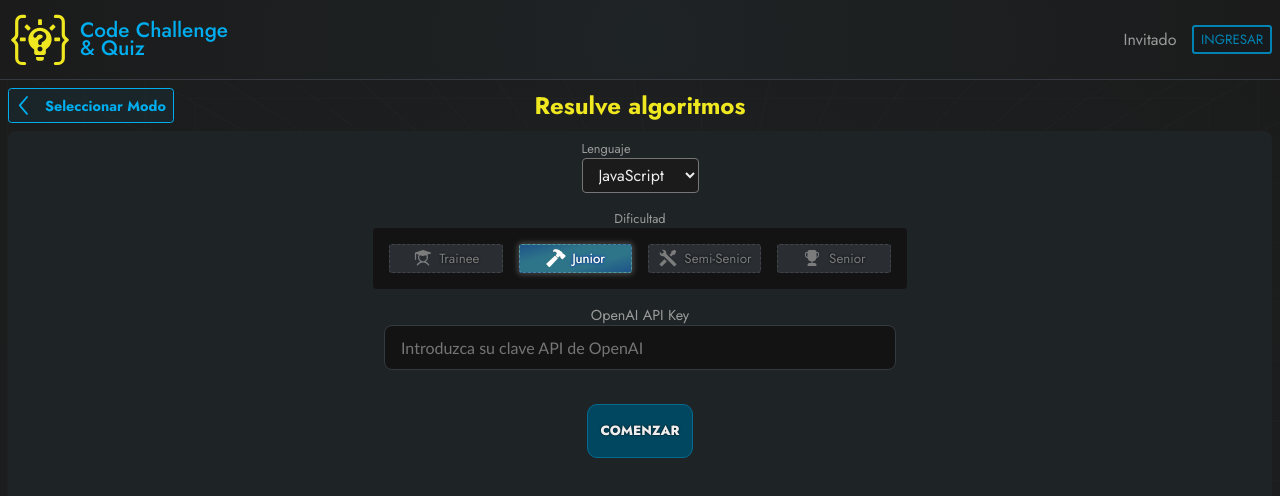
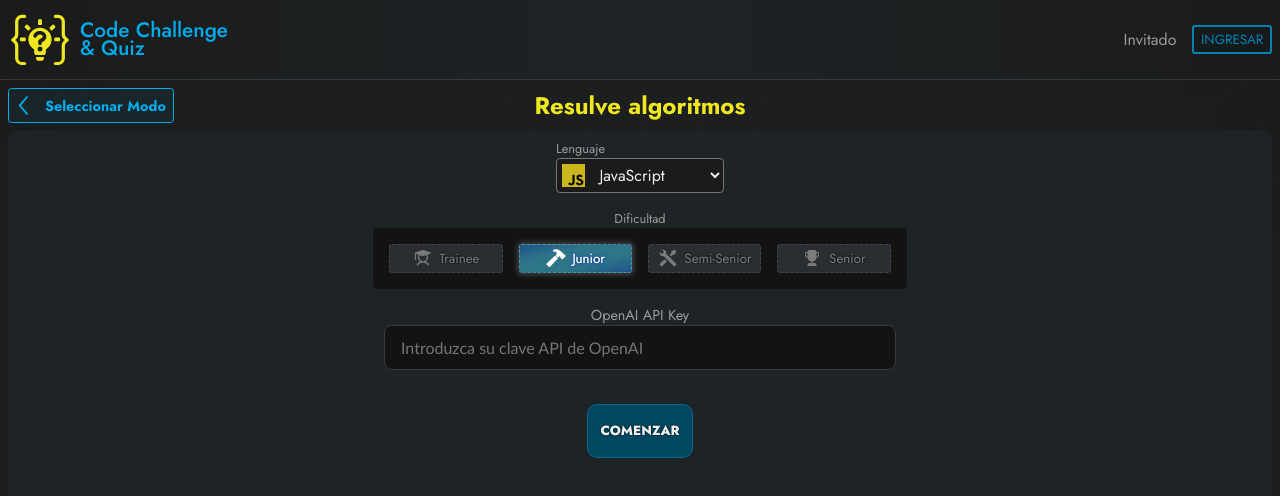
Before and after one commit to AletzMan/code_challenge_and_quiz, a Next.js app: page /playground/algorithms in a window 1280 px wide. Shown: the top 496 px of the page. Built offline with nearby package versions, Linux system fonts and the light colour scheme.

Commit message:
Chore:  Change styles combobox

```diff
--- a/app/components/Combobox/Combobox.tsx
+++ b/app/components/Combobox/Combobox.tsx
@@ -1,5 +1,6 @@
 import { ChangeEventHandler } from "react"
 import styles from "./styles.module.scss"
+import { CATEGORIES } from "@/app/utils/const"
 
 export interface IComboboxOptions {
     option: string
@@ -21,10 +22,13 @@ export function Combobox({ label, options, value, onChange }: Props) {
             {label && <label className={styles.label}>{label}</label>}
             <select className={styles.select} value={value} onChange={onChange} /*style={{ color: `${options.find(option => option.option === value)?.color}` }}*/>
                 {options.map(option => (
-                    <option key={option.option} value={option.option} /*style={{ color: `${option.color}` }}*/>{option.value}</option>
+                    <option className={styles.option} key={option.option} value={option.option} /*style={{ color: `${option.color}` }}*/>{option.value}</option>
                 ))
                 }
             </select>
+            <div className={styles.logo}>
+                {CATEGORIES.languages.items.find(lang => lang.option === value)?.logo}
+            </div>
         </fieldset>
     )
 }
--- a/app/components/Combobox/styles.module.scss
+++ b/app/components/Combobox/styles.module.scss
@@ -1,8 +1,31 @@
 .combobox {
+    position: relative;
     display: flex;
     flex-direction: column;
     width: max-content;
+    min-width: 10.5em;
     border: none;
+
+
+}
+
+.logo {
+    position: absolute;
+    top: 1.19em;
+    display: flex;
+    align-items: center;
+    width: 100%;
+    padding: 0 0 0 0.35em;
+    height: 2.2em;
+    opacity: 0.8;
+    overflow: hidden;
+    z-index: 10;
+    pointer-events: none;
+
+    &>svg {
+        width: 1.45em;
+        height: 1.45em;
+    }
 }
 
 .label {
@@ -11,7 +34,8 @@
 }
 
 .select {
-    padding: 0.25em 0.75em;
+    text-align: center;
+    padding: 0.25em 1em 0.25em 0.75em;
     font-size: 1em;
     font-family: var(--font-family);
     background-color: var(--black-color);
```
